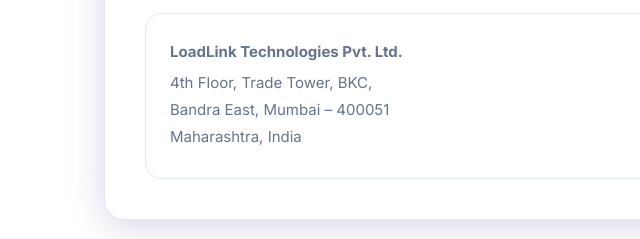
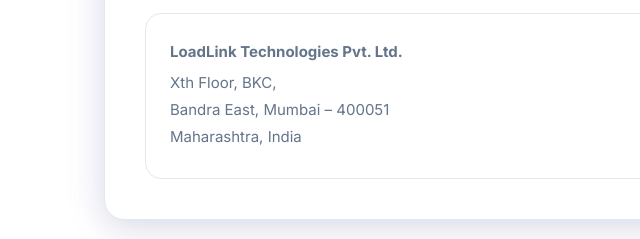
Before and after one commit to essakkipandiant-git/LoadLink, a website: page contact.html in a window 1280 px wide. Shown: the part 1344-1583 px from the top of the page, 0-640 px from the left. Drawn offline with Linux system fonts and the light colour scheme.

Commit message:
Update contact.html

```diff
--- a/contact.html
+++ b/contact.html
@@ -105,7 +105,7 @@
                     <h2><i class="fa-solid fa-location-dot"></i> Our Office</h2>
                     <div class="office-info">
                         <p><strong>LoadLink Technologies Pvt. Ltd.</strong></p>
-                        <p>4th Floor, Trade Tower, BKC,<br>Bandra East, Mumbai – 400051<br>Maharashtra, India</p>
+                        <p>Xth Floor, BKC,<br>Bandra East, Mumbai – 400051<br>Maharashtra, India</p>
                     </div>
                 </section>
             </div>
```
